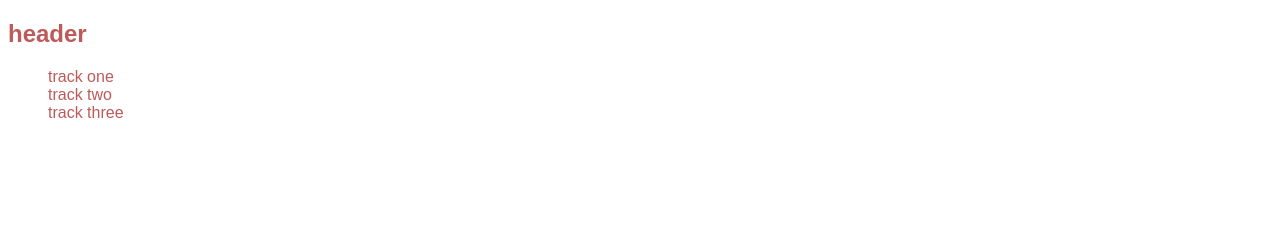
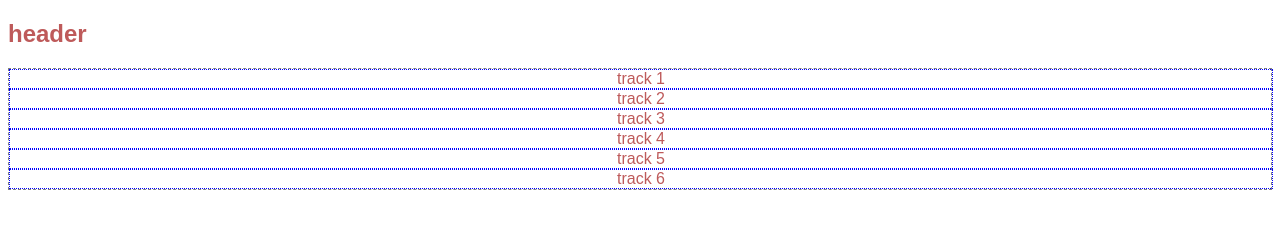
Before and after one commit to eric12345678910/mediaPlayer, a website: page public/index.html in a window 1280 px wide. Drawn offline with Linux system fonts and the light colour scheme.

Commit message:
add comments and css

```diff
--- a/public/index.html
+++ b/public/index.html
@@ -14,9 +14,10 @@
     <section class="header">
         <h1>header</h1>
     </section>
-    <section class="mediaPlayer">
-        <ul id="track"></ul>
+    <section class="main">
+        <section class="mediaPlayer">
+            <ul id="track"></ul>
+        </section>
     </section>
-
 </body>
 </html>
--- a/public/script.js
+++ b/public/script.js
@@ -1,18 +1,21 @@
+// dummy list
+let tracks = ['track 1', 'track 2', 'track 3', 'track 4', 'track 5', 'track 6'];
 
+// add file name to
 function addFile(text) {
     const ul = document.getElementById('track');
-    const li = document.createElement('li');
-    li.textContent = text;
-    ul.appendChild(li);
-}
 
+    for(let i=0; i < text.length; i++){
+        const li = document.createElement('li');
+        li.textContent = text[i];
+        ul.appendChild(li);
+    };
+};
 
+// perform functions
 document.addEventListener('DOMContentLoaded', function() {
     console.log('DOMContentLoaded');
-    addFile('track one');
-    addFile('track two');
-    addFile('track three');
+
+    // functions
+    addFile(tracks);
 });
-
-
-console.log('this is a test')
--- a/public/style.css
+++ b/public/style.css
@@ -3,3 +3,17 @@
     font-family: 'futura', sans-serif;
     color: rgb(190, 90, 90);
 }
+
+
+
+ul{
+    border: 1px dashed grey;
+    padding: 0;
+}
+
+li{
+    border: 1px dotted blue;
+    display: flex;
+    width: 100%;
+    justify-content: center;
+}
```
